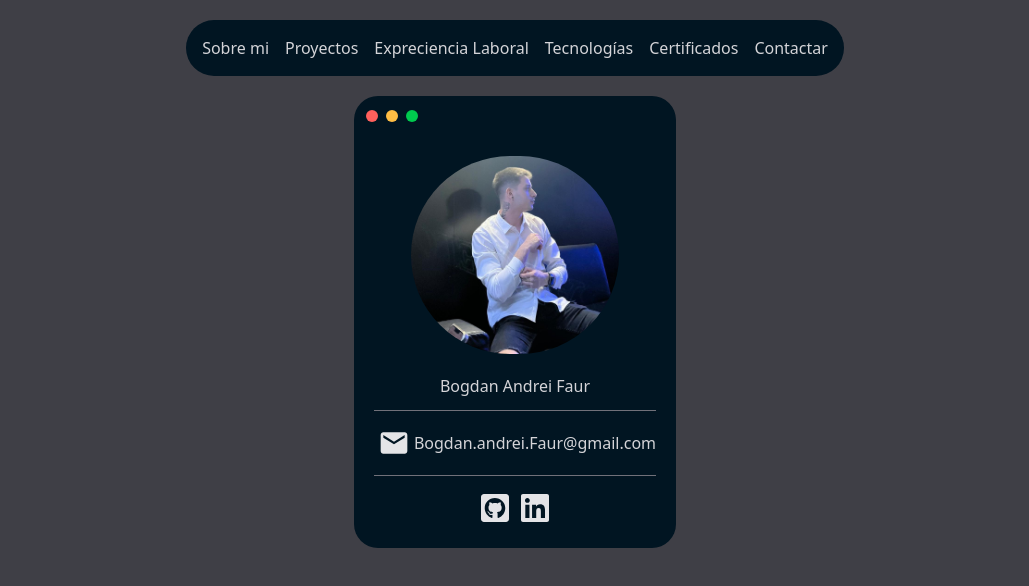
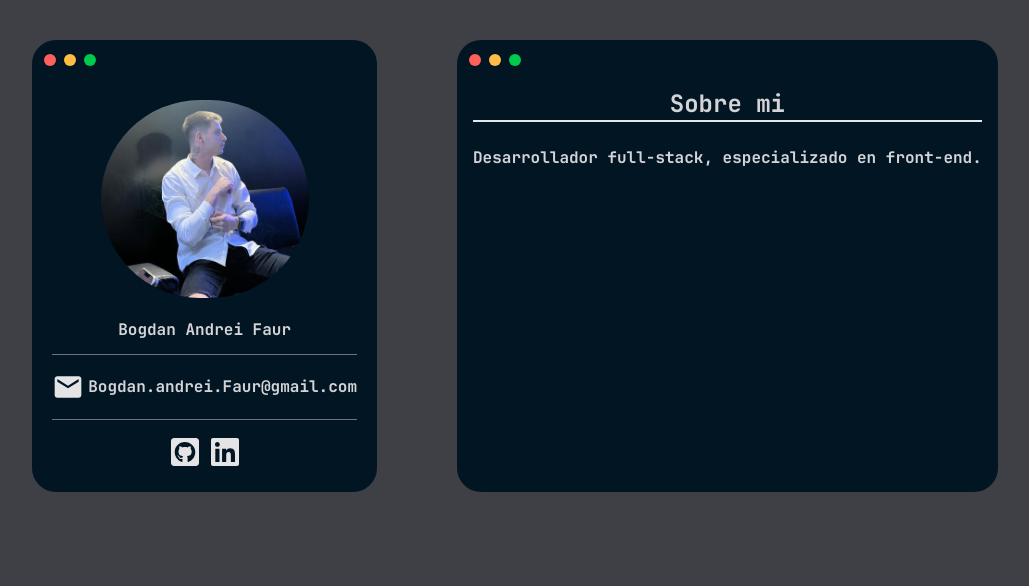
Before and after one commit to Bogdan-Andrei-Faur/Porfolio, a React (Vite) app in the folder Client/: page / in a window 1280 px wide. Shown: the top 586 px of the page, without its empty margins (125-1154 px from the left). Built offline with nearby package versions, Linux system fonts and the light colour scheme.

Commit message:
Añado fuente y about me

```diff
--- a/Client/src/App.jsx
+++ b/Client/src/App.jsx
@@ -1,12 +1,12 @@
 import React from "react";
-import NavBar from "./Components/NavBar.jsx";
 import ProfileCard from "./Components/ProfileCard.jsx";
+import AboutMe from "./Components/AboutMe.jsx";
 
 function App() {
   return (
-    <div className="flex justify-center text-center relative">
-      <NavBar/>
+    <div className="flex flex-wrap justify-center text-center relative">
       <ProfileCard/>
+      <AboutMe/>
     </div>
   )
 }
--- /dev/null
+++ b/Client/src/Components/AboutMe.jsx
@@ -0,0 +1,29 @@
+import React from "react";
+
+export default function AboutMe () {
+    return (
+        <div className="bg-[#011522] m-10 rounded-3xl shadow-none transition-shadow shadow-black hover:shadow-2xl text-center">
+            <div className="flex items-center p-2">
+                <div className="px-1">
+                    <span className="inline-block items-center w-3 h-3 p-1 rounded-full bg-[#ff605c]"></span>
+                </div>
+
+                <div className="px-1">
+                    <span className="inline-block items-center w-3 h-3 p-1 rounded-full bg-[#ffbd44]"></span>
+                </div>
+
+                <div className="px-1">
+                    <span className="inline-block items-center w-3 h-3 p-1 rounded-full bg-[#00ca4e]"></span>
+                </div>
+            </div>
+
+            <div className="m-2 px-2">
+                <h2 className="text-zinc-300 font-jetbrains text-2xl border-b-2">Sobre mi</h2>
+                <br />
+                <p className="text-zinc-300 font-jetbrains"
+                >Desarrollador full-stack, especializado en front-end.</p>
+            </div>
+        </div>
+
+    )
+}
--- a/Client/src/Components/NavBar.jsx
+++ /dev/null
@@ -1,25 +0,0 @@
-import React from "react";
-
-export default function NavBar (){
-    return (
-        <div className="flex bg-[#011522] justify-center absolute mt-5 rounded-full p-2">
-            <button className="text-zinc-300 m-2"
-            >Sobre mi</button>
-
-            <button className="text-zinc-300 m-2"
-            >Proyectos</button>
-
-            <button className="text-zinc-300 m-2"
-            >Expreciencia Laboral</button>
-
-            <button className="text-zinc-300 m-2"
-            >Tecnologías</button>
-
-            <button className="text-zinc-300 m-2"
-            >Certificados</button>
-
-            <button className="text-zinc-300 m-2"
-            >Contactar</button>
-        </div>
-    )
-}
--- a/Client/src/Components/ProfileCard.jsx
+++ b/Client/src/Components/ProfileCard.jsx
@@ -4,7 +4,7 @@ import { MdEmail } from "react-icons/md";
 
 export default function ProfileCard () {
     return (
-        <div className="bg-[#011522] mt-24 rounded-3xl shadow-none transition-shadow shadow-black hover:shadow-2xl text-center">
+        <div className="bg-[#011522] m-10 rounded-3xl shadow-none transition-shadow shadow-black hover:shadow-2xl text-center">
             <div className="flex items-center p-2">
                 <div className="px-1">
                     <span className="inline-block items-center w-3 h-3 p-1 rounded-full bg-[#ff605c]"></span>
@@ -24,19 +24,18 @@ export default function ProfileCard () {
                     src="./src/assets/andrei.jpg"
                     alt="Bogdan Andrei Faur" />
 
-                <h1 className="text-zinc-300 mt-5"
-                >Bogdan Andrei Faur</h1>
+                <h2 className="text-zinc-300 mt-5 font-jetbrains"
+                >Bogdan Andrei Faur</h2>
 
                 <div className="flex items-center border-y-[1px] border-zinc-500 my-3">
-                    <MdEmail className="text-zinc-200 m-1 w-8 h-8"/>
-                    <h2 className="text-zinc-300 my-5"
+                    <MdEmail className="text-zinc-200 w-8 h-8 mr-1"/>
+                    <h2 className="text-zinc-300 my-5 font-jetbrains"
                     >Bogdan.andrei.Faur@gmail.com</h2>
                 </div>
 
                 <div className="flex flex-row text-zinc-200 text-center justify-center">
                     <FaGithubSquare className="m-1 w-8 h-8"/>
                     <FaLinkedin className="m-1 w-8 h-8"/>
-
                 </div>
             </div>
         </div>
--- a/Client/src/index.css
+++ b/Client/src/index.css
@@ -1,6 +1,11 @@
 @tailwind base;
 @tailwind components;
 @tailwind utilities;
+
+@font-face {
+  font-family: "JetBrains";
+  src: url(./assets/Fonts/JetBrainsMono-Bold.ttf);
+}
 
 /* :root {
   font-family: Inter, system-ui, Avenir, Helvetica, Arial, sans-serif;
--- a/Client/tailwind.config.js
+++ b/Client/tailwind.config.js
@@ -5,7 +5,11 @@ module.exports = {
   darkMode: "class",
 
   theme: {
-    extend: {},
+    extend: {
+      fontFamily: {
+        jetbrains: ["JetBrains"]
+      }
+    },
   },
     plugins: [],
   }
```
Also changed, not shown: Client/src/assets/Fonts/JetBrainsMono-Bold.ttf (added).
